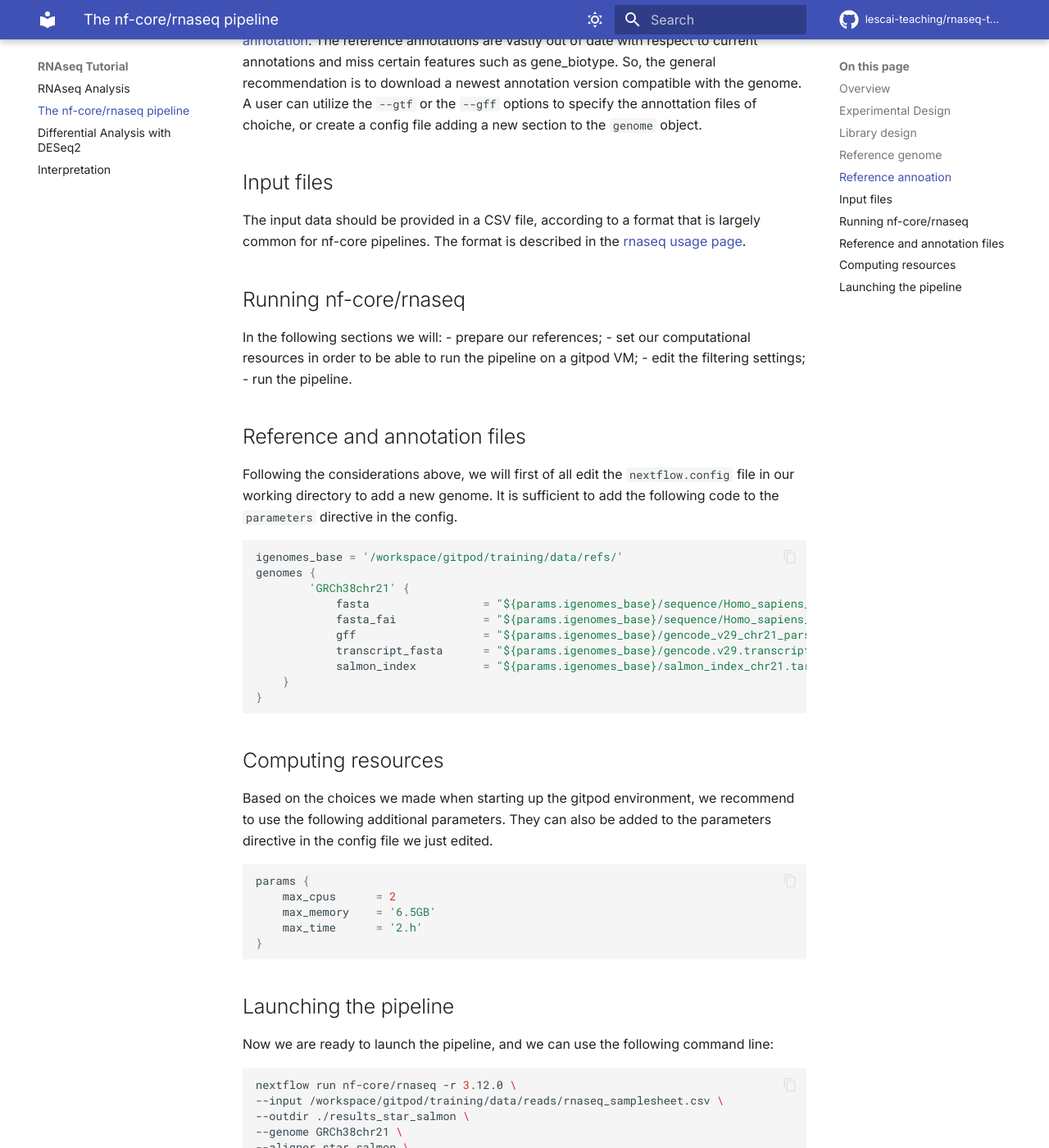
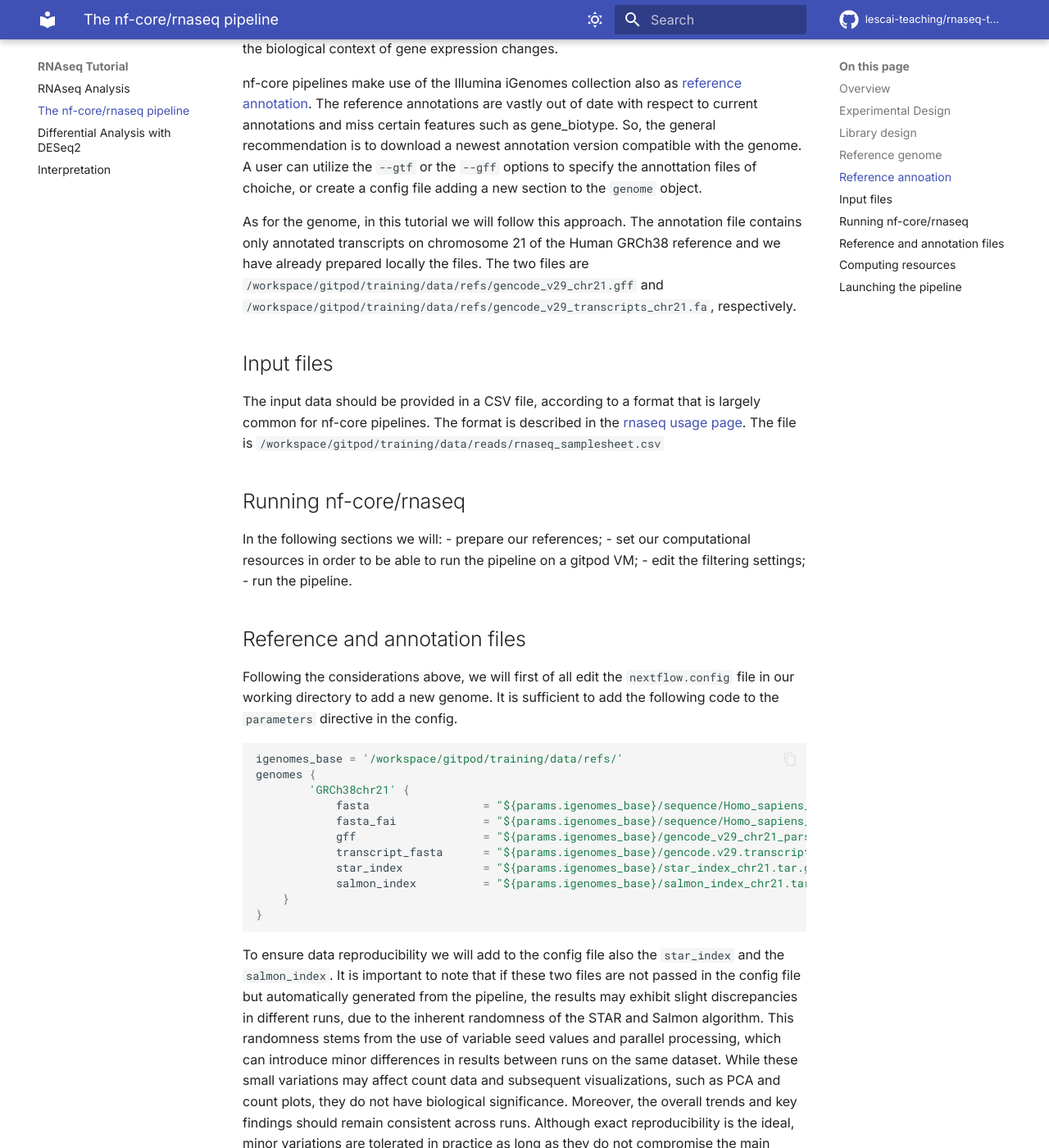
Before and after one commit to santorsola-teaching/nf-core-gitpod-run, an MkDocs documentation site: the page built from docs/rnaseq.md, in a window 1280 px wide and 1400 px high, scrolled down 3042 px. Shown: the whole window at 82% size. Built offline with MkDocs 1.6.1 and Material for MkDocs 9.7.7, drawn with Linux system fonts in a browser that asks for light colours; comment, search, counter and statistics services are not loaded; some of the changed text lies outside the part shown.

Commit message:
correct config and run

````diff
--- a/docs/rnaseq.md
+++ b/docs/rnaseq.md
@@ -30,7 +30,7 @@ They also might want to consider downloading the reference locally, when running
 
 One might also need to use custom files: in this case the users might either provide specific parameters at command line (`--fasta` option followed by the genome of choiche), or create a config file adding a new section to the `genome` object. See [here](https://nf-co.re/docs/usage/reference_genomes#custom-genomes) for more details.
 
-We will follow this specific approach in this tutorial, since the data we will be using have been simulated on chromosome 21 of the Human GRCh38 reference, and we have prepared fasta, indexes and annotation files containing only this chromosome locally.
+We will follow this specific approach in this tutorial, since the data we will be using have been simulated on chromosome 21 of the Human GRCh38 reference, and we have prepared genome fasta and genome index containing only this chromosome locally. The two files are `/workspace/gitpod/training/data/refs/Homo_sapiens_assembly38_chr21.fa` and `/workspace/gitpod/training/data/refs/Homo_sapiens_assembly38_chr21.fa.fai`, respectively.
 
 ## Reference annoation
 
@@ -40,10 +40,13 @@ The reference annotation provides essential information about the structures of
 nf-core pipelines make use of the Illumina iGenomes collection also as [reference annotation](https://nf-co.re/docs/usage/reference_genomes).
 The reference annotations are vastly out of date with respect to current annotations and miss certain features such as gene_biotype. So, the general recommendation is to download a newest annotation version compatible with the genome. A user can utilize the `--gtf` or the `--gff` options to specify the annottation files of choiche, or create a config file adding a new section to the `genome` object.
 
+As for the genome, in this tutorial we will follow this approach. The annotation file contains only annotated transcripts on chromosome 21 of the Human GRCh38 reference and we have already prepared locally the files. The two files are `/workspace/gitpod/training/data/refs/gencode_v29_chr21.gff` and `/workspace/gitpod/training/data/refs/gencode_v29_transcripts_chr21.fa`, respectively.
+
 ## Input files
 
 The input data should be provided in a CSV file, according to a format that is largely common for nf-core pipelines.
 The format is described in the [rnaseq usage page](https://nf-co.re/rnaseq/3.14.0/docs/usage).
+The file is `/workspace/gitpod/training/data/reads/rnaseq_samplesheet.csv`
 
 ## Running nf-core/rnaseq
 
@@ -66,10 +69,14 @@ genomes {
             fasta_fai             = "${params.igenomes_base}/sequence/Homo_sapiens_assembly38_chr21.fasta.fai"
             gff                   = "${params.igenomes_base}/gencode_v29_chr21_parsed.gff"
             transcript_fasta      = "${params.igenomes_base}/gencode.v29.transcripts_chr21.fa"
+            star_index            = "${params.igenomes_base}/star_index_chr21.tar.gz"
             salmon_index          = "${params.igenomes_base}/salmon_index_chr21.tar.gz"
 	}
 }
 ```
+
+To ensure data reproducibility we will add to the config file also the `star_index` and the `salmon_index`.
+It is important to note that if these two files are not passed in the config file but automatically generated from the pipeline, the results may exhibit slight discrepancies in different runs, due to the inherent randomness of the STAR and Salmon algorithm. This randomness stems from the use of variable seed values and parallel processing, which can introduce minor differences in results between runs on the same dataset. While these small variations may affect count data and subsequent visualizations, such as PCA and count plots, they do not have biological significance. Moreover, the overall trends and key findings should remain consistent across runs. Although exact reproducibility is the ideal, minor variations are tolerated in practice as long as they do not compromise the main conclusions of the study.
 
 ## Computing resources
 
````
Also changed, not shown: docs/interpretation.md (+0 -2 lines), 3 other files.
